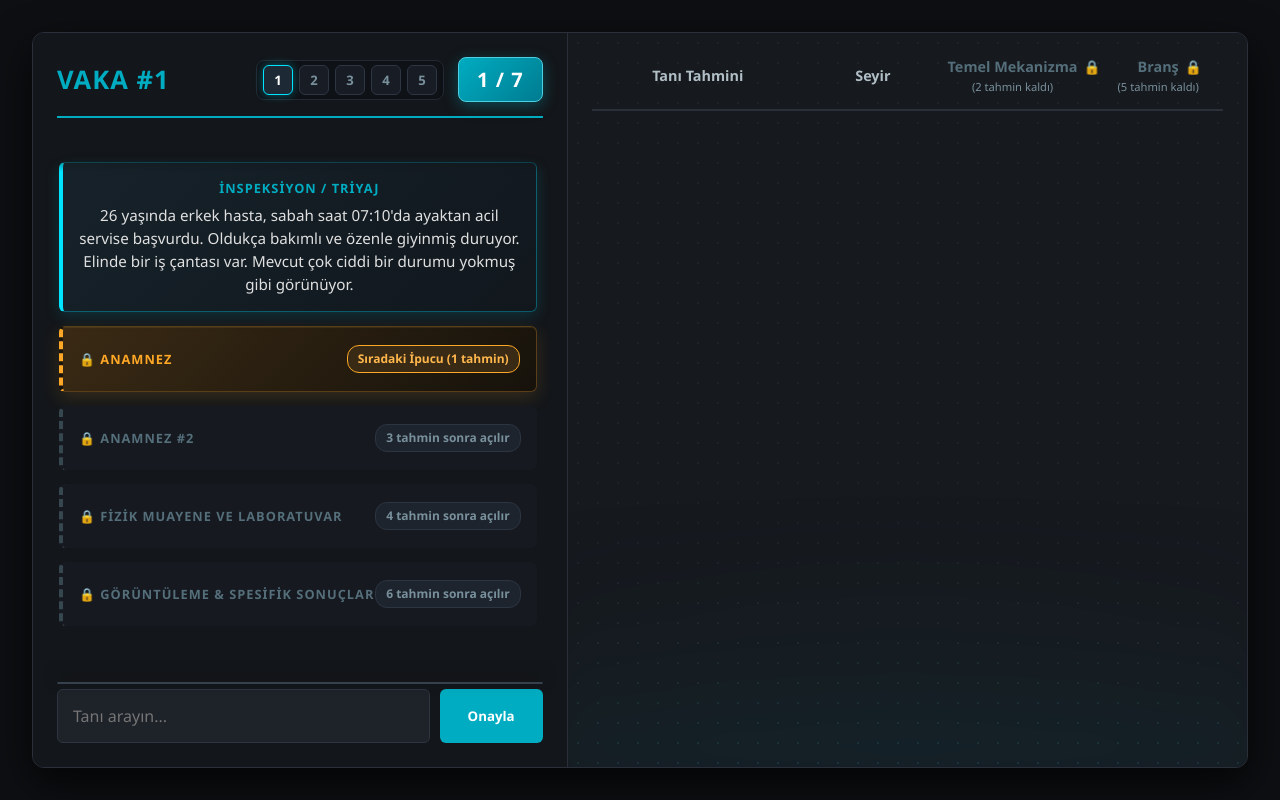
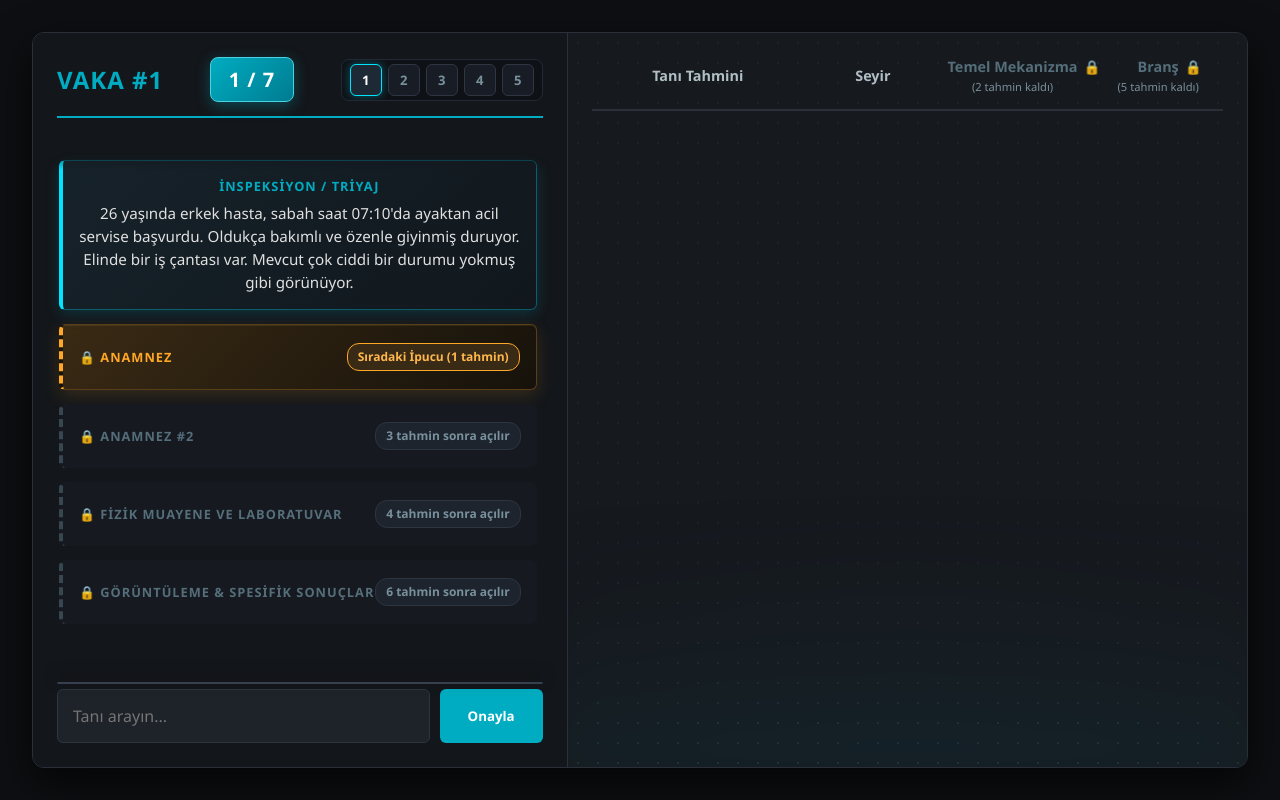
Before and after one commit to swooshkanli/medicalgame, a plain HTML site: page index.html in a window 1280 px wide. Drawn offline with Linux system fonts and the light colour scheme.

Commit message:
tabletUpdate1

```diff
--- a/app.js
+++ b/app.js
@@ -58,18 +58,19 @@ function syncStateToMemory() {
     state.isGameWon = isGameWon;
 }
 
-// Vaka Seçici Butonları sağ üstteki hak sayacının (.status-badges) hemen soluna sabitleyen fonksiyon
+// Vaka Seçici Butonları sol panelin başlık kısmına kusursuz yerleştiren fonksiyon
 function renderCaseSelector() {
     let selectorContainer = document.getElementById("case-selector");
+    const panelHeaderEl = document.querySelector(".panel-header");
 
-    // İlk çalışmada sağ üstteki attemptCounterEl (1/7 sayacı) kutusunun hemen soluna yerleştirir
-    if (!selectorContainer) {
+    // İlk çalışmada panel-header içine özel vaka seçim şeridini ekler
+    if (!selectorContainer && panelHeaderEl) {
         selectorContainer = document.createElement("div");
         selectorContainer.id = "case-selector";
         selectorContainer.className = "case-selector";
-
-        // Hak sayacının içinde bulunduğu .status-badges kapsayıcısının en başına (sayacın soluna) ekler
-        attemptCounterEl.parentNode.insertBefore(selectorContainer, attemptCounterEl);
+        panelHeaderEl.appendChild(selectorContainer);
+    } else if (!selectorContainer) {
+        return;
     }
 
     selectorContainer.innerHTML = "";
--- a/index.html
+++ b/index.html
@@ -4,7 +4,7 @@
     <meta charset="UTF-8">
     <meta name="viewport" content="width=device-width, initial-scale=1.0, maximum-scale=1.0, user-scalable=no">
     <title>Klinik Vaka Analizi</title>
-    <link rel="stylesheet" href="style.css?v=2">
+    <link rel="stylesheet" href="style.css?v=3">
 </head>
 <body>
     <div class="game-container">
@@ -48,7 +48,7 @@
         </div>
     </div>
 
-    <script src="data.js?v=2"></script>
-    <script src="app.js?v=2"></script>
+    <script src="data.js?v=3"></script>
+    <script src="app.js?v=3"></script>
 </body>
 </html>
--- a/style.css
+++ b/style.css
@@ -1908,3 +1908,109 @@ body {
         font-size: 0.62rem !important;
     }
 }
+
+
+/* ==========================================
+   TABLET VE MASAÜSTÜ ÜST PANEL / VAKA SEÇİCİ DÜZENLEMESİ
+   ========================================== */
+
+/* Sol panel başlık alanını tamamen ferahlatıyoruz */
+.panel-header {
+    display: flex;
+    flex-direction: column;
+    align-items: flex-start;
+    gap: 12px;
+    border-bottom: 2px solid #00acc1;
+    padding-bottom: 14px;
+    margin-bottom: 18px;
+}
+
+.panel-header-top {
+    display: flex;
+    justify-content: space-between;
+    align-items: center;
+    width: 100%;
+}
+
+.panel-header h2 {
+    color: #00acc1;
+    font-size: 1.5rem;
+    font-weight: 800;
+    letter-spacing: 1px;
+    display: inline-flex;
+    align-items: center;
+    gap: 8px;
+}
+
+/* Vaka Seçici Barını (1, 2, 3...) sol panelin üst kısmına özel, şık bir şerit yapıyoruz */
+.case-selector {
+    display: flex;
+    gap: 6px;
+    align-items: center;
+    background: #0e1116;
+    padding: 6px 10px;
+    border-radius: 8px;
+    border: 1px solid #222934;
+    width: 100%;
+    overflow-x: auto;
+    justify-content: flex-start;
+}
+
+.case-btn {
+    min-width: 32px;
+    height: 32px;
+    border-radius: 6px;
+    border: 1px solid #2e3644;
+    background-color: #181c24;
+    color: #78909c;
+    font-weight: 800;
+    font-size: 0.82rem;
+    cursor: pointer;
+    transition: all 0.2s ease;
+    display: flex;
+    align-items: center;
+    justify-content: center;
+    flex-shrink: 0;
+}
+
+.case-btn:hover {
+    border-color: #00acc1;
+    color: #e0f7fa;
+    transform: translateY(-1px);
+}
+
+.case-btn.active-case {
+    border-color: #00e5ff;
+    color: #ffffff;
+    box-shadow: 0 0 10px rgba(0, 229, 255, 0.35);
+    background-color: #1e2936;
+}
+
+.case-btn.case-won {
+    background: linear-gradient(135deg, #2e7d32 0%, #1b5e20 100%);
+    border-color: #66bb6a;
+    color: #ffffff;
+}
+
+.case-btn.case-lost {
+    background: linear-gradient(135deg, #c62828 0%, #7f0000 100%);
+    border-color: #ef5350;
+    color: #ffffff;
+}
+
+/* Bilgisayar ve Tablet (Landscape) için Ekstra Estetik Dokunuşlar */
+@media screen and (min-width: 951px) {
+    /* Masaüstünde sol panel başlığını tek satırda tutp vaka seçiciyi sağ üste veya alta esnetebiliriz */
+    .panel-header {
+        flex-direction: row;
+        justify-content: space-between;
+        align-items: center;
+    }
+    .panel-header-top {
+        width: auto;
+    }
+    .case-selector {
+        width: auto;
+        padding: 4px 8px;
+    }
+}
```
